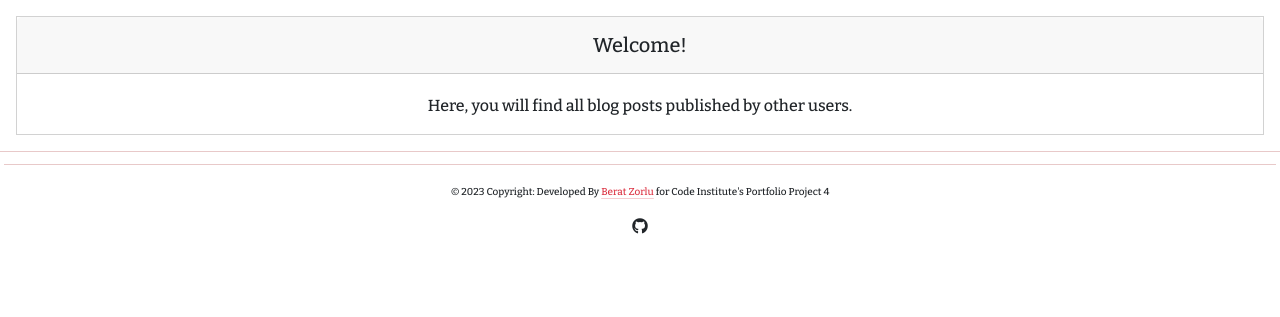
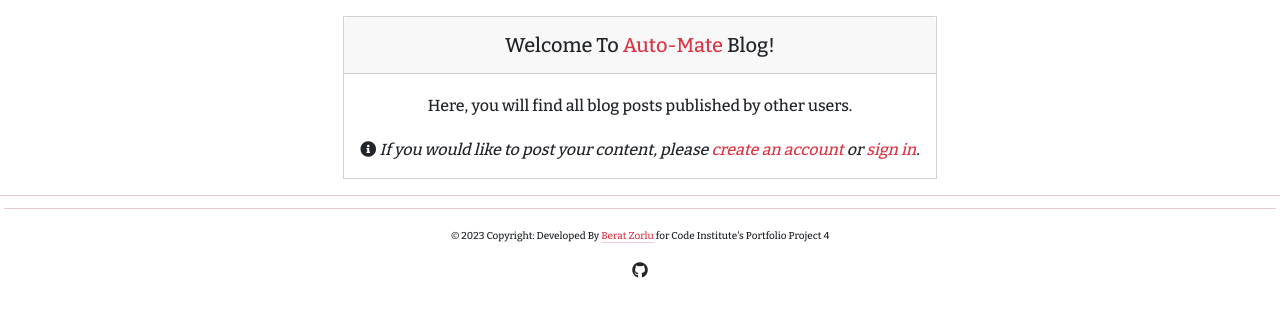
Before and after one commit to beratzorlu/AutoMate, a Django app: page /blog in a window 1280 px wide. Shown: the part 126-443 px from the top of the page. Run offline with Django 3.2, Linux system fonts and the light colour scheme; data that the repository does not hold is empty.

Commit message:
Add signup and login links to blog page.

```diff
--- a/templates/blog_list.html
+++ b/templates/blog_list.html
@@ -1,31 +1,39 @@
 {% extends 'base.html' %}
 {% block content %}
 
-
-<div class="card mt-3 ms-3 me-3  text-center rounded-0">
+<div class="col d-flex justify-content-center">
+    <div class="card mt-3 ms-3 me-3 text-center rounded-0" style="max-width: 768px;">
         {% if user.is_authenticated %}
         <div class="card-header">
             <h5 class="card-title pt-2">Welcome, <strong class="text-danger">{{ user.username }}</strong>!</h5>
         </div>
         <div class="card-body">
-        <p class="card-text pt-1">Here, you will find all blog posts published by other users.</p>
-        <a href="{% url 'url_post_add' %}" class="btn btn-outline-danger border border-dark float-center rounded-0"><i class="fas fa-plus-circle"></i> Add Blog Post</a>
+            <p class="card-text pt-1">Here, you will browse all blog posts published by other users.</p>
+            <p class="card-text pt-1 fw-bolder">Be sure to respect our community guidlines when posting content.</p>
+            <a href="{% url 'url_post_add' %}"
+                class="btn btn-outline-danger border border-dark float-center rounded-0"><i
+                    class="fas fa-plus-circle"></i> Add Blog Post</a>
         </div>
 
         {% else %}
 
         <div class="card-header">
-        <h5 class="card-title pt-2">Welcome!</h5>
+            <h5 class="card-title pt-2">Welcome To <span class="text-danger">Auto-Mate</span> Blog!</h5>
         </div>
         <div class="card-body">
             <p class="card-text pt-1">Here, you will find all blog posts published by other users.</p>
+            <p class="card-text pt-1 fst-italic"><i class="fas fa-info-circle"></i> If you would like to post your content, please
+                <a href="{% url 'account_signup' %}" class="link-danger link-underline-opacity-0 link-underline-opacity-75-hover">create an account</a> or <a
+                    href="{% url 'account_login' %}" class="link-danger link-underline-opacity-0 link-underline-opacity-75-hover">sign in</a>.</p>
+
         </div>
         {% endif %}
+    </div>
 </div>
 
 <hr>
 
-<div class="row row-cols-2 row-cols-md-4 g-4">
+<div class="row row-cols-lg-4 row-cols-md-4 g-4">
 
     {% for post in post_list %}
 
@@ -72,13 +80,15 @@
 
         {% if page_obj.has_previous %}
 
-        <li><a href="?page={{ page_obj.previous_page_number }}" class="page-link btn btn-dark border border-danger">PREV</a></li>
+        <li><a href="?page={{ page_obj.previous_page_number }}"
+                class="page-link btn btn-dark border border-danger">PREV</a></li>
 
         {% endif %}
 
         {% if page_obj.has_next %}
 
-        <li><a href="?page={{ page_obj.next_page_number }}" class="page-link btn btn-danger border border-dark">NEXT</a></li>
+        <li><a href="?page={{ page_obj.next_page_number }}" class="page-link btn btn-danger border border-dark">NEXT</a>
+        </li>
 
         {% endif %}
     </ul>
--- a/templates/index.html
+++ b/templates/index.html
@@ -53,7 +53,4 @@
     </div>
 </div>
 
-
-<!-- pagination -->
-
 {% endblock %}
```
Lines whose indentation alone changed are shown as unchanged.
